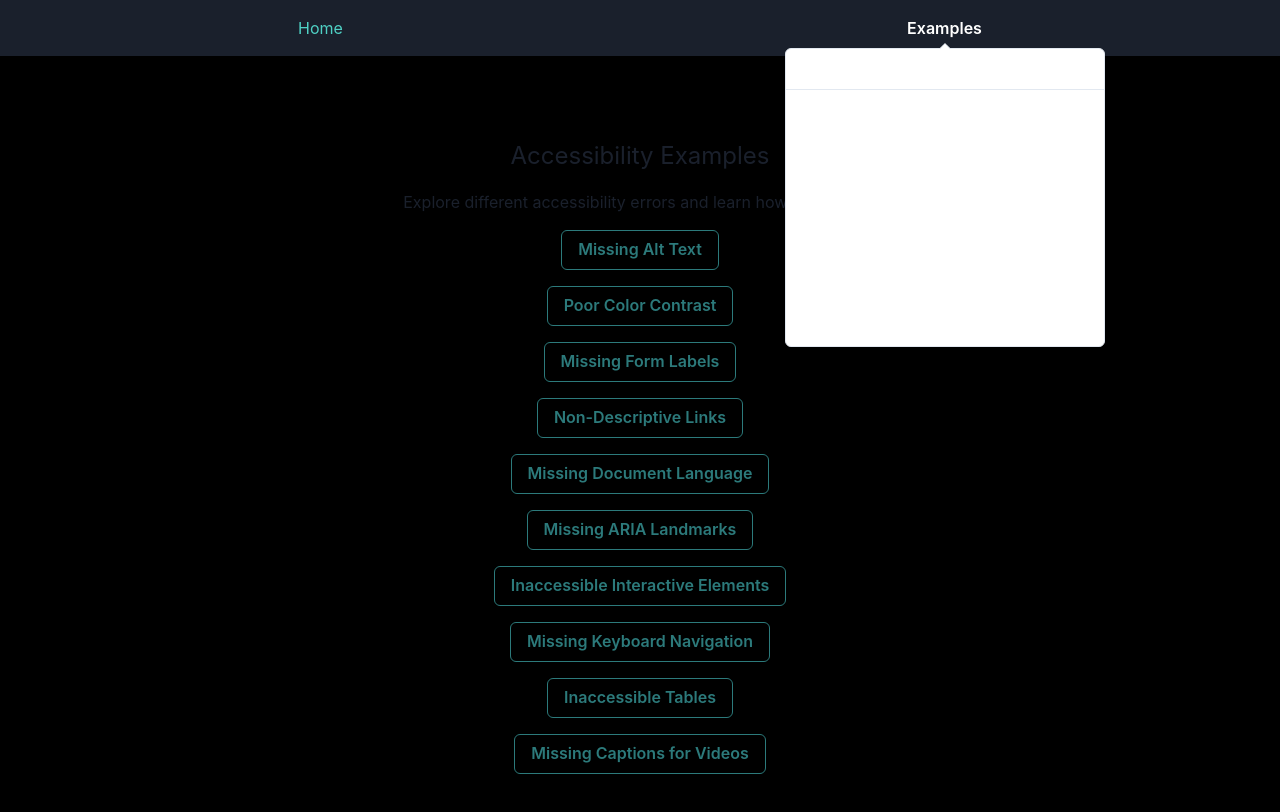
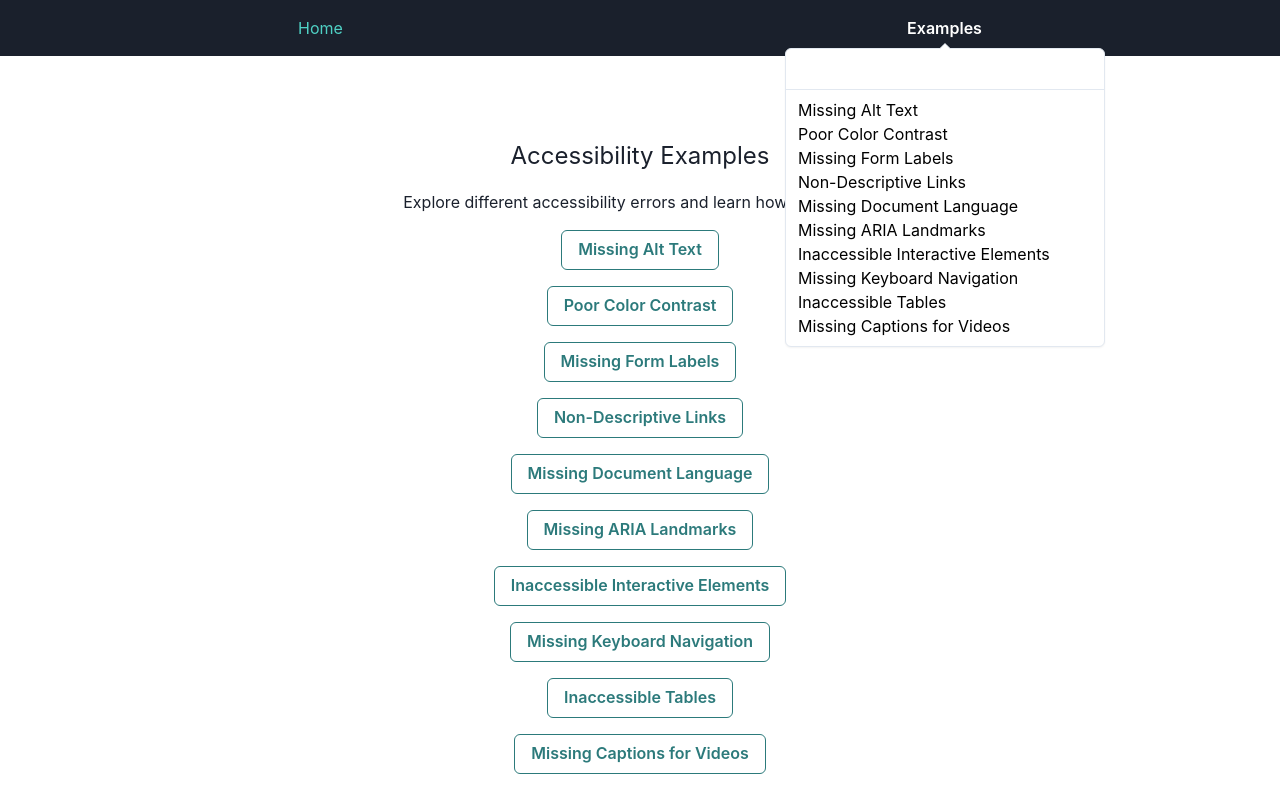
Before and after one commit to GPT-Engineer-App-Dev/accessible-education-errors, a React (Vite) app: page / in a window 1280 px wide. Both pictures are taken after a click on the button "Examples". Shown: the top 812 px of the page. Built offline with nearby package versions, Linux system fonts and the light colour scheme.

Commit message:
Reverted to edit f9cd5262-f7a3-4cea-8f8d-911d89d32143: "Fixed text color in the popover under the "Examples" tab to ensure visibility against the background."

```diff
--- a/src/App.jsx
+++ b/src/App.jsx
@@ -11,12 +11,10 @@ import AccessibilityError8 from "./pages/AccessibilityError8.jsx";
 import AccessibilityError9 from "./pages/AccessibilityError9.jsx";
 import AccessibilityError10 from "./pages/AccessibilityError10.jsx";
 import Navbar from "./components/Navbar.jsx";
-import { Box } from "@chakra-ui/react"; // Import Box component
 
 function App() {
   return (
     <Router>
-      <Box bg="background"> {/* Wrap with Box and set background color */}
       <Navbar />
       <Routes>
         <Route exact path="/" element={<Index />} />
@@ -31,7 +29,6 @@ function App() {
         <Route exact path="/accessibility-error-9" element={<AccessibilityError9 />} />
         <Route exact path="/accessibility-error-10" element={<AccessibilityError10 />} />
       </Routes>
-      </Box>
     </Router>
   );
 }
--- a/src/components/Navbar.jsx
+++ b/src/components/Navbar.jsx
@@ -13,11 +13,11 @@ const Navbar = () => (
             Examples
           </Button>
         </PopoverTrigger>
-        <PopoverContent>
+        <PopoverContent bg="white">
           <PopoverArrow />
           <PopoverCloseButton />
           <PopoverHeader>Accessibility Examples</PopoverHeader>
-          <PopoverBody>
+          <PopoverBody color="black">
             <Flex direction="column">
               <Link as={NavLink} to="/accessibility-error-1" _hover={{ textDecoration: "none" }} _activeLink={{ color: "teal.300" }}>
                 Missing Alt Text
--- a/src/main.jsx
+++ b/src/main.jsx
@@ -9,7 +9,6 @@ const colors = {
     800: "#153e75",
     700: "#2a69ac",
   },
-  background: "black", // Add this line
 };
 
 const theme = extendTheme({ colors });
```
Lines whose indentation alone changed are shown as unchanged.
